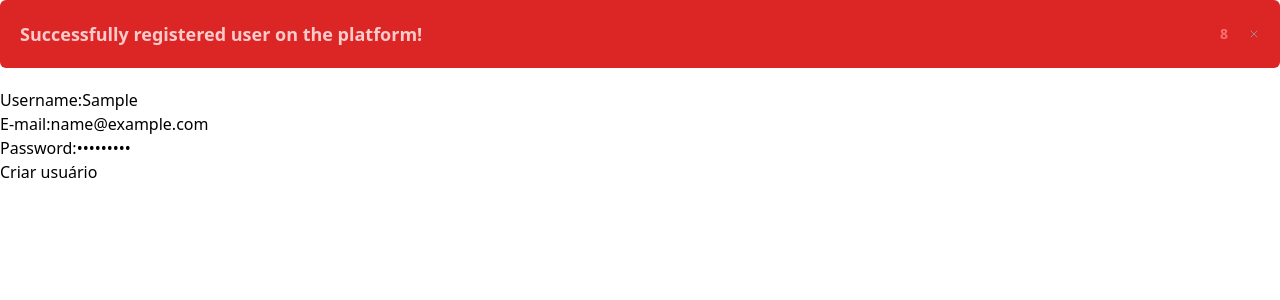
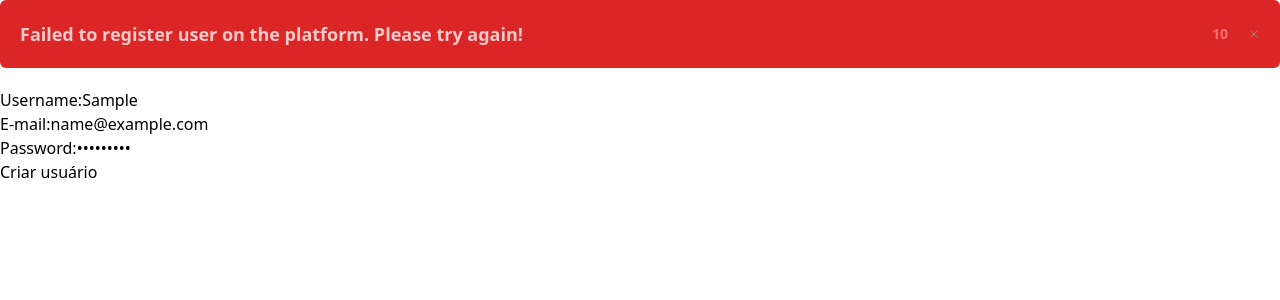
Before and after one commit to muriloramosoficial/thepurgefx_nextjs, a Next.js app: page /users in a window 1280 px wide. Both pictures are taken after typing "Sample", "name@example.com", "Sample123" into the empty fields and a click on the button "Criar usuário". Shown: the top 300 px of the page. Built offline with nearby package versions, Linux system fonts and the light colour scheme; no server answers; the database is empty.

Commit message:
criando form de registro 02

```diff
--- a/components/create_user.tsx
+++ b/components/create_user.tsx
@@ -52,38 +52,22 @@ export default function NewUserForm() {
     }
   }, [isRegister]);
 
-  useEffect(() => {
-    if (isRegError) {
-      const intervalId = setInterval(() => {
-        setCounter((prevCounter) => prevCounter - 1);
-      }, 1000);
-
-      setTimeout(() => {
-        clearInterval(intervalId);
-        setIsRegister(false);
-        setCounter(10);
-      }, 10000);
-    }
-  }, [isRegError]);
-
   return (
     <>
-        {isLoading ?
-            <div className={isRegister ? 'flex flex-row justify-between items-center w-full bg-green-600 text-green-200 text-lg font-bold p-5 rounded-md mb-5' : 'hidden'} id='alertMessage'>
+       <div className={isRegister ? 'flex flex-row justify-between items-center w-full bg-green-600 text-green-200 text-lg font-bold p-5 rounded-md mb-5' : 'hidden'} id='alertMessage'>
             <h1>Successfully registered user on the platform!</h1>
             <div className='flex flex-row items-center text-sm text-green-400 font-semibold'>
                 <p className='mr-5'>{counter}</p>
                 <CloseIcon color='text-slate-400' width='w-3' height='h-3'/>
             </div>
-          </div> :
+          </div>
           <div className={isRegError ? 'flex flex-row justify-between items-center w-full bg-red-600 text-red-200 text-lg font-bold p-5 rounded-md mb-5' : 'hidden'} id='alertMessage'>
-          <h1>Successfully registered user on the platform!</h1>
+          <h1>Failed to register user on the platform. Please try again!</h1>
           <div className='flex flex-row items-center text-sm text-red-400 font-semibold'>
               <p className='mr-5'>{counter}</p>
               <CloseIcon color='text-slate-400' width='w-3' height='h-3'/>
           </div>
         </div>
-        }
       {/* <div className={isRegister ? 'flex flex-row justify-between items-center w-full bg-green-600 text-green-200 text-lg font-bold p-5 rounded-md mb-5' : 'hidden'} id='alertMessage'>
         asdasdadasdas {counter}s
       </div> */}
```
